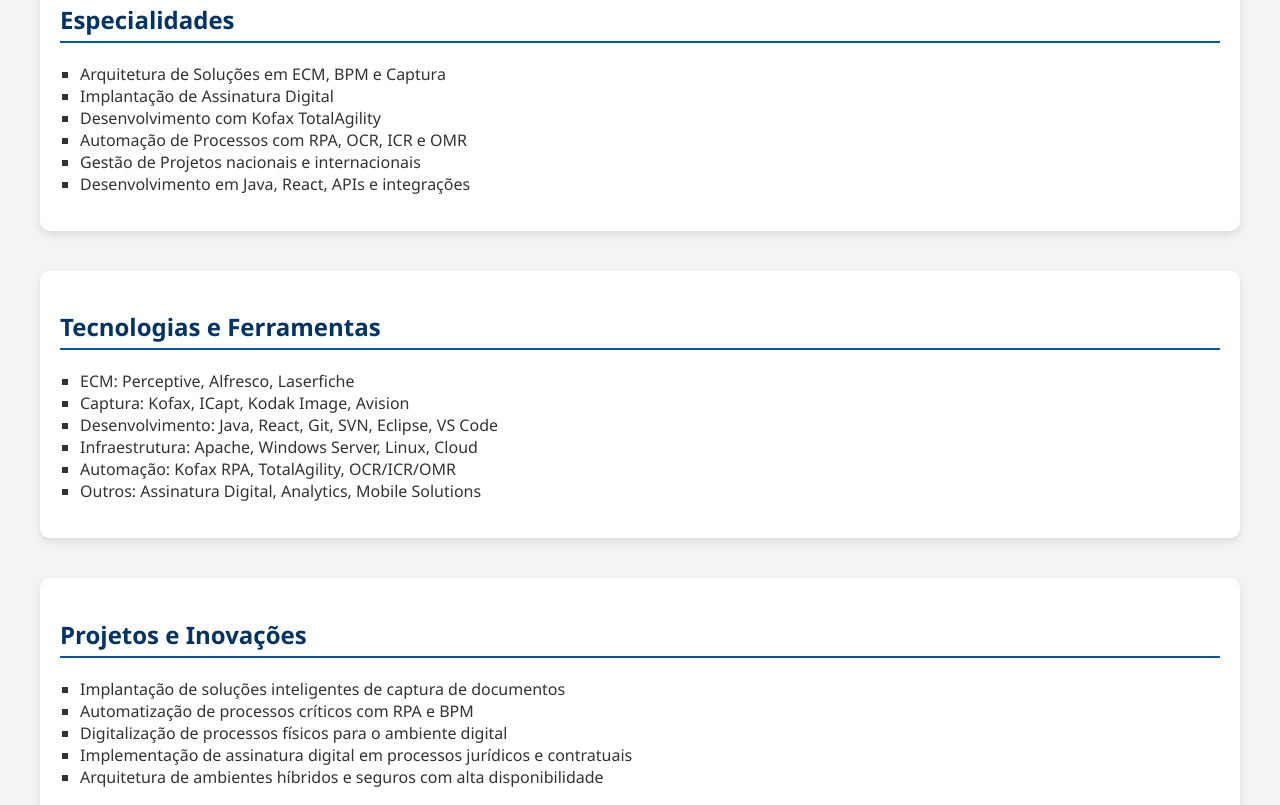
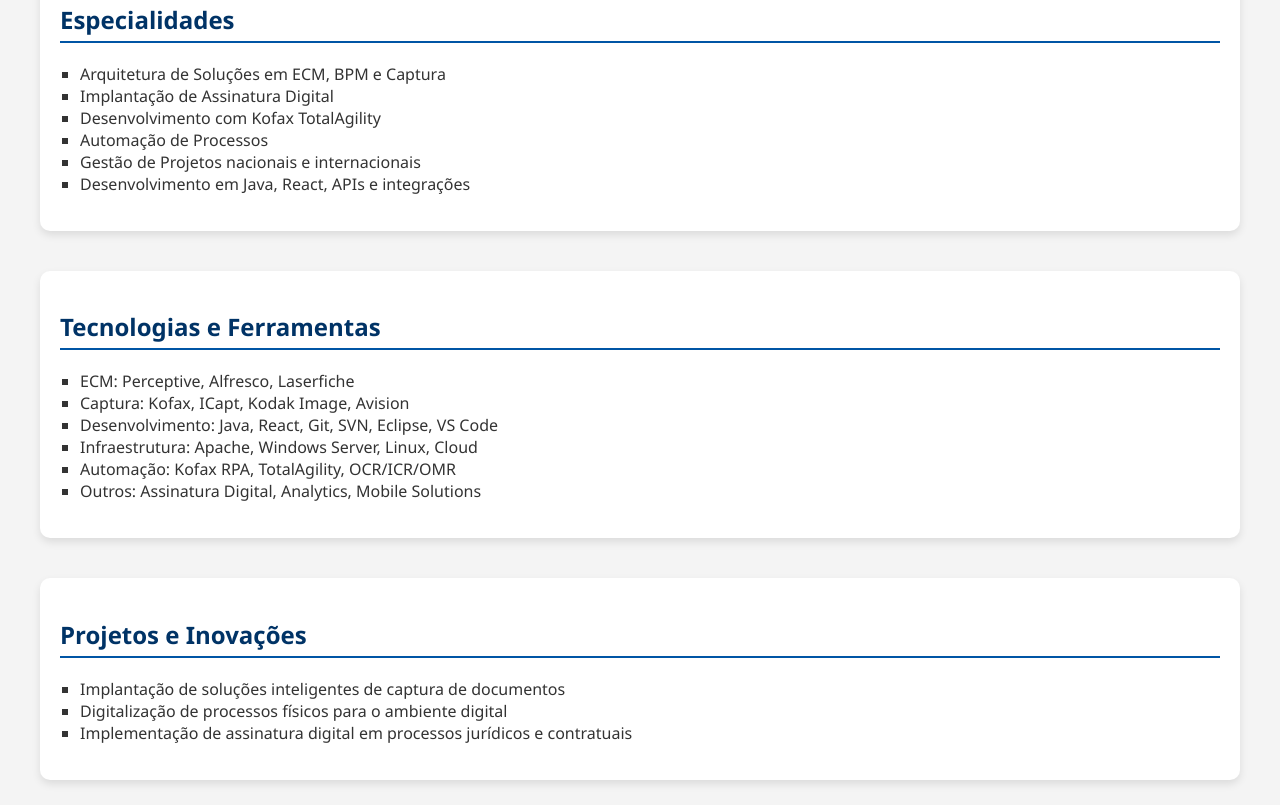
Before and after one commit to DevRcom/Portfolio, a plain HTML site: page index.html in a window 1280 px wide. Shown: the part 655-1460 px from the top of the page. Drawn offline with Linux system fonts and the light colour scheme.

Commit message:
Update index.html

```diff
--- a/index.html
+++ b/index.html
@@ -153,7 +153,7 @@ experiência prática com metodologias ágeis como Scrum e ferramentas como Kofa
             <li>Arquitetura de Soluções em ECM, BPM e Captura</li>
             <li>Implantação de Assinatura Digital</li>
             <li>Desenvolvimento com Kofax TotalAgility</li>
-            <li>Automação de Processos com RPA, OCR, ICR e OMR</li>
+            <li>Automação de Processos </li>
             <li>Gestão de Projetos nacionais e internacionais</li>
             <li>Desenvolvimento em Java, React, APIs e integrações</li>
         </ul>
@@ -175,10 +175,8 @@ experiência prática com metodologias ágeis como Scrum e ferramentas como Kofa
         <h2>Projetos e Inovações</h2>
         <ul>
             <li>Implantação de soluções inteligentes de captura de documentos</li>
-            <li>Automatização de processos críticos com RPA e BPM</li>
             <li>Digitalização de processos físicos para o ambiente digital</li>
             <li>Implementação de assinatura digital em processos jurídicos e contratuais</li>
-            <li>Arquitetura de ambientes híbridos e seguros com alta disponibilidade</li>
         </ul>
     </section>
 
@@ -186,9 +184,8 @@ experiência prática com metodologias ágeis como Scrum e ferramentas como Kofa
         <h2>Formação Academica</h2>
         <ul>
 		    <li><strong> Pós-graduação Lato Sensu - MBA Gestão de Projetos </strong> - Anhanguera Educacional</li> <strong>Ano:</strong> 2025
-            <li><strong> Gestão da Tecnologia da Informação  </strong> - Centro Universitário Nove de Julho </li> <strong>Ano:</strong> 2018
-			<li><strong> Processamento de Dados </strong> - ETEC Deputado Salin Sedeh </li> <strong>Ano:</strong> 1998
-
+            	    <li><strong> Gestão da Tecnologia da Informação  </strong> - Centro Universitário Nove de Julho </li> <strong>Ano:</strong> 2018
+		    <li><strong> Processamento de Dados </strong> - ETEC Deputado Salin Sedeh </li> <strong>Ano:</strong> 1998
         </ul>
     </section>
 
```
